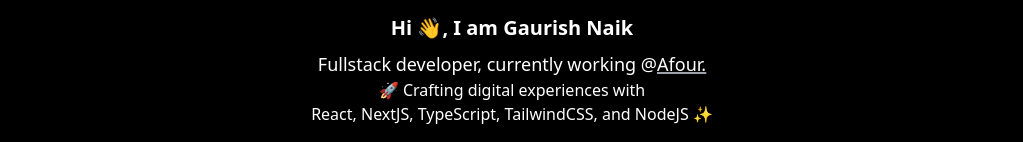
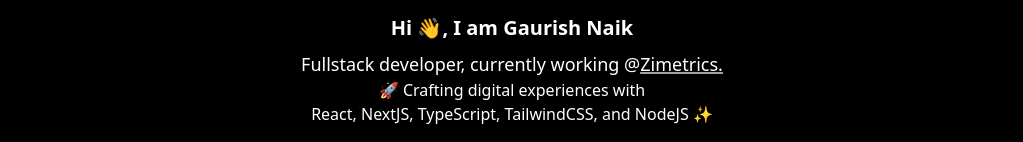
Before and after one commit to gaurishxjfk/portfolioNextJS, a Next.js app: page / in a window 1280 px wide. Shown: the part 314-456 px from the top of the page, without its empty margins (128-1151 px from the left). Built offline with nearby package versions, Linux system fonts and the light colour scheme.

Commit message:
added github actions ci-cd

```diff
--- a/components/Home.tsx
+++ b/components/Home.tsx
@@ -20,12 +20,12 @@ const Home = () => {
         Fullstack developer, currently working @
         <span className={`underline decoration-2 decoration-gray-400`}>
           <a
-            href="https://afourtech.com/"
+            href="https://zimetrics.com/"
             target="_blank"
             rel="noopener noreferrer"
             className={``}
           >
-            Afour.
+            Zimetrics.
           </a>
         </span>
       </p>
--- a/next.config.js
+++ b/next.config.js
@@ -1,5 +1,6 @@
 /** @type {import('next').NextConfig} */
 const nextConfig = {
+  output: 'export',
   reactStrictMode: true,
   swcMinify: true,
 }
--- a/package.json
+++ b/package.json
@@ -4,7 +4,7 @@
   "private": true,
   "scripts": {
     "dev": "next dev",
-    "build": "next build",
+    "build": "next build && next export",
     "start": "next start",
     "lint": "next lint"
   },
```
Also changed, not shown: 1 other file (tests, documents, lock files or other folders).
